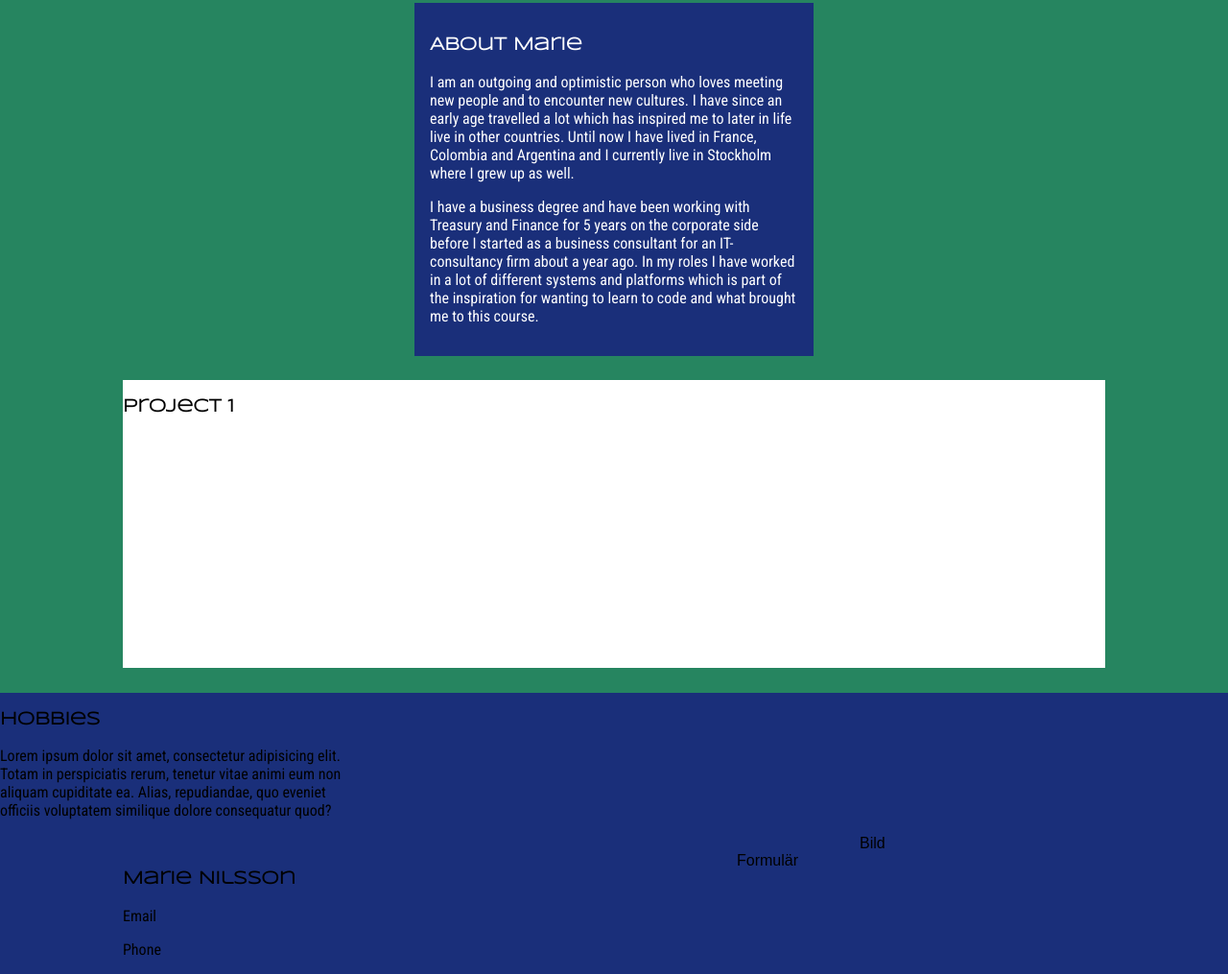
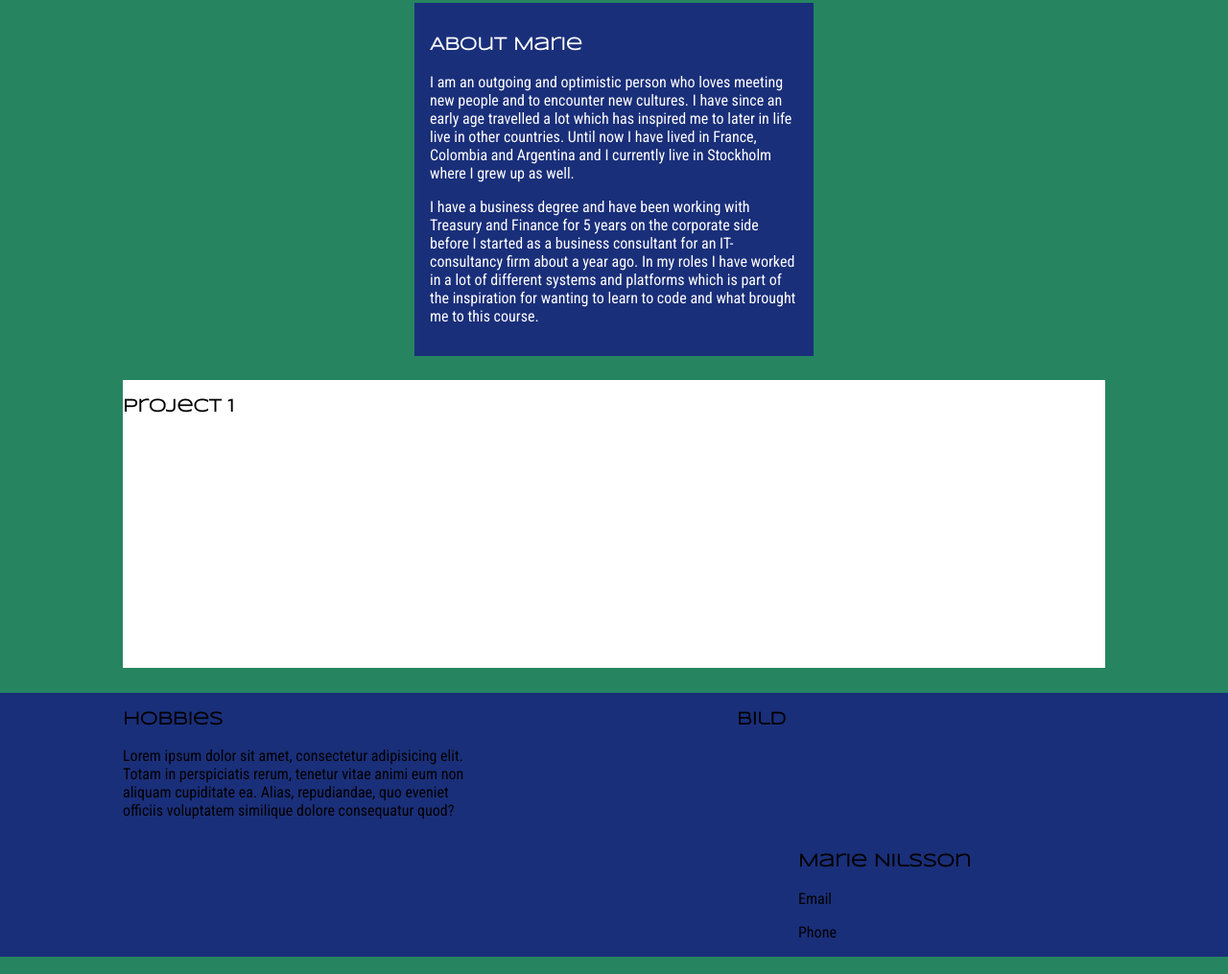
Before and after one commit to MarieJohanna/Portfolio, a React app: page / in a window 1280 px wide. Shown: the part 510-1525 px from the top of the page at 96% size. Built offline with nearby package versions, Linux system fonts and the light colour scheme.

Commit message:
added link to page

```diff
--- a/src/components/Footer/footer.css
+++ b/src/components/Footer/footer.css
@@ -5,13 +5,12 @@ footer {
   background-color: #1A2F7A;
 }
 
+.email-form {
+  width: 60%;
+}
+
 .contact-information {
-  width: 40%;
+  width: 30%;
   margin-left: auto;
   margin-right: auto;
-  /*border-bottom: 1px solid navy;*/
 }
-
-.email-form {
-  width: 40%;
-}
--- a/src/components/Footer/footer.js
+++ b/src/components/Footer/footer.js
@@ -6,14 +6,13 @@ class Footer extends React.Component {
   render() {
     return (
       <footer>
+        <div className="email-form" id="form" />
         <div className="contact-information">
           <h3>Marie Nilsson</h3>
           <p>Email</p>
           <p>Phone</p>
         </div>
-        <div className="email-form">
-          Formulär
-        </div>
+
       </footer>
     )
   }
--- a/src/components/Home/home.css
+++ b/src/components/Home/home.css
@@ -111,6 +111,8 @@
 
 .personal-highlight {
   width: 100%;
+  display: flex;
+  justify-content: space-around;
   margin-left: auto;
   margin-right: auto;
   background-color: #1A2F7A;
--- a/src/components/Home/home.js
+++ b/src/components/Home/home.js
@@ -46,7 +46,7 @@ class Home extends React.Component {
               </p>
             </div>
             <div className="hobbies-box">
-              Bild
+              <h3>Bild</h3>
             </div>
           </div>
         </div>
--- a/src/components/Navigation/navigation.js
+++ b/src/components/Navigation/navigation.js
@@ -12,8 +12,7 @@ class Navigation extends React.Component {
             <li><Link to="/">Home</Link></li>
             <li><Link to="/about">About</Link></li>
             <li><Link to="/projects">Projects</Link></li>
-            <li>Photos</li>
-            <li>Contact</li>
+            <a href="#form"><li>Contact</li></a>
           </ul>
         </nav>
       </header>
```
